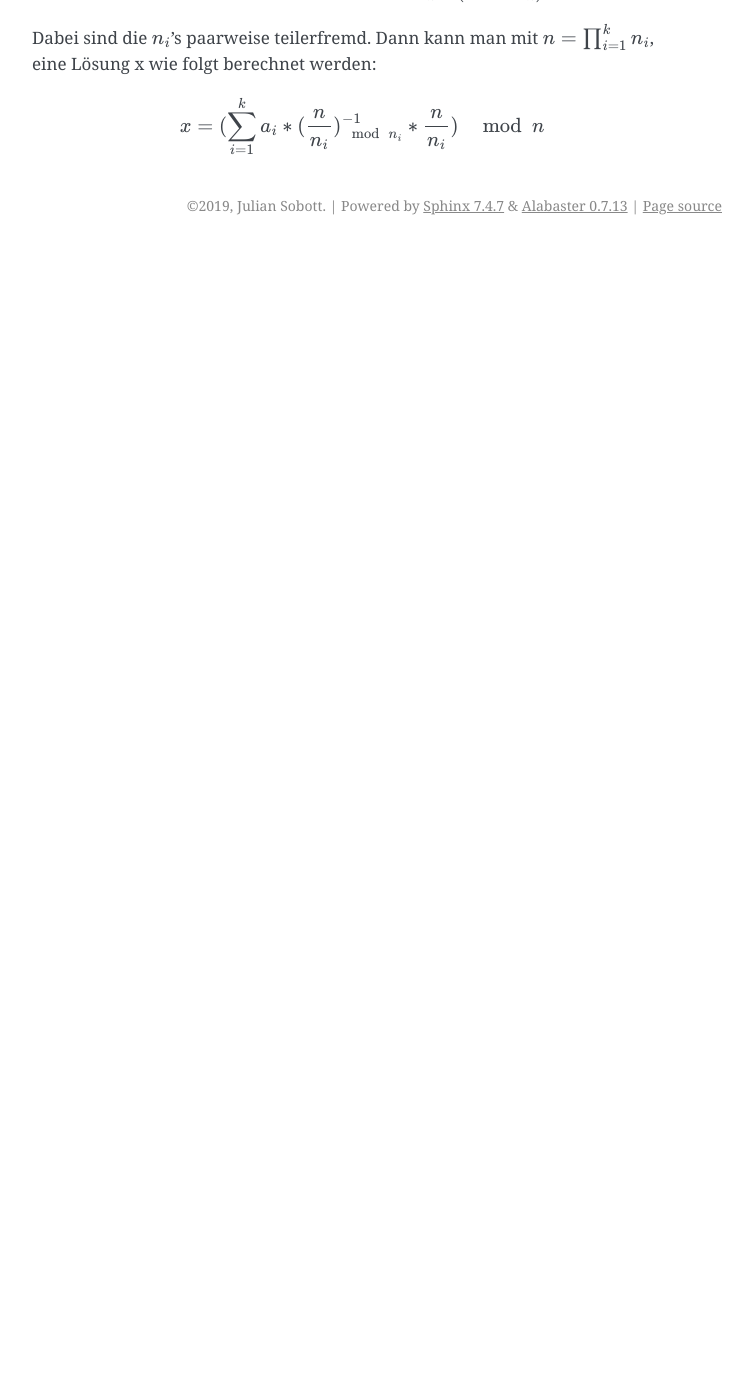
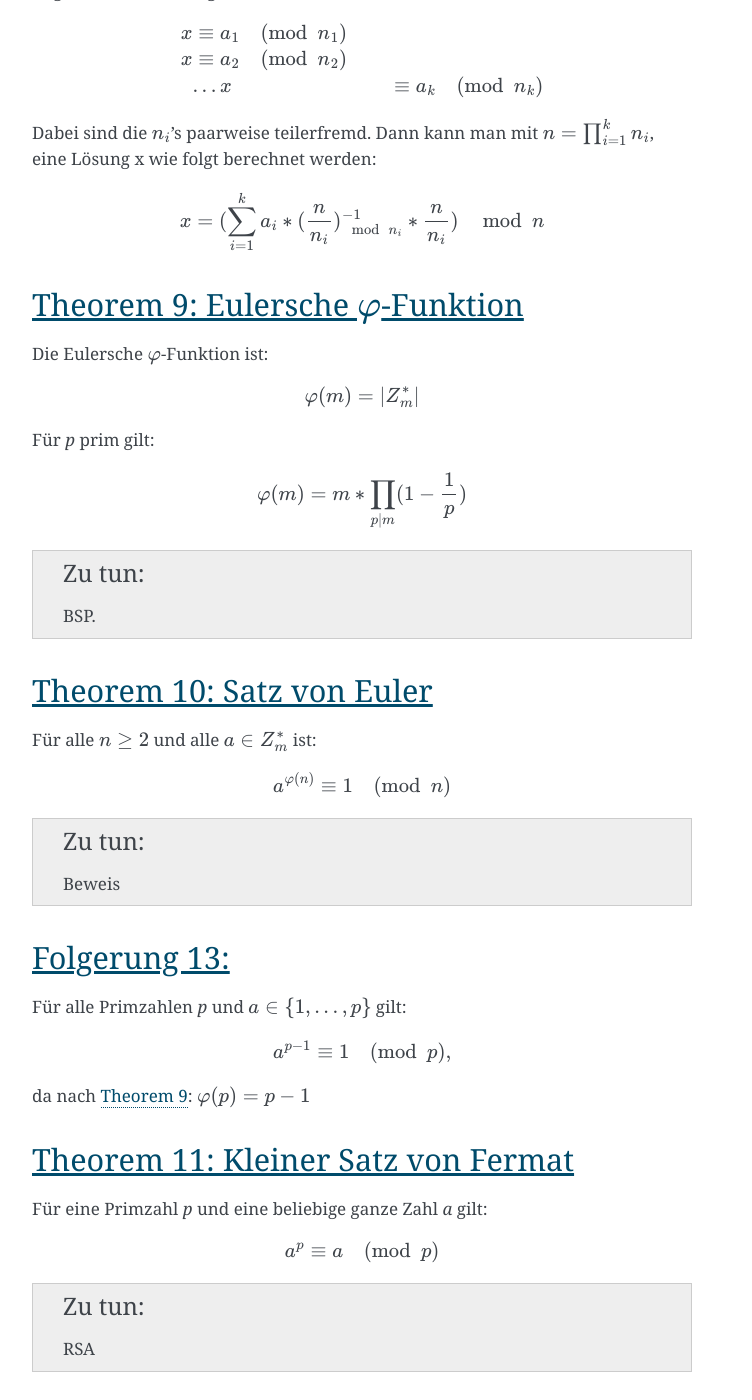
Before and after one commit to JulianSobott/Informatik-Studium, a Sphinx documentation site: the page built from source/diskrete_mathematik_und_lineare_algebra/03_kongruenzen.rst, in a window 1280 px wide and 1400 px high, scrolled down 6999 px. Shown: the whole window, without its empty margins (388-1140 px from the left). Built offline with Sphinx 7.4.7, drawn with Linux system fonts in a browser that asks for light colours; before the commit the page ends 7244 px from its top, so only the background shows below that; some of the changed text lies outside the part shown.

Commit message:
Add DM 03_kongruenzen (30.05.19)

```diff
--- a/source/diskrete_mathematik_und_lineare_algebra/03_kongruenzen.rst
+++ b/source/diskrete_mathematik_und_lineare_algebra/03_kongruenzen.rst
@@ -331,3 +331,52 @@ folgt berechnet werden:
 
 .. math::
     x=(\sum_{i=1}^k a_i*(\frac{n}{n_i})_{\mod n_i}^{-1}*\frac{n}{n_i}) \mod n
+
+.. _03_th_09:
+
+Theorem 9: Eulersche :math:`\varphi`-Funktion
+**************************************************
+
+Die Eulersche :math:`\varphi`-Funktion ist:
+
+.. math:: \varphi(m) = \vert Z_m^*\vert
+
+Für `p` prim gilt:
+
+.. math:: \varphi(m)=m* \prod_{p\mid m}(1-\frac{1}{p})
+
+.. todo::
+
+    BSP.
+
+Theorem 10: Satz von Euler
+******************************
+
+Für alle :math:`n\ge 2` und alle :math:`a\in Z_m^*` ist:
+
+.. math:: a^{\varphi(n)} \equiv 1 \pmod{n}
+
+
+.. todo::
+
+    Beweis
+
+Folgerung 13:
+****************************
+
+Für alle Primzahlen `p` und :math:`a\in\{1,...,p\}` gilt:
+
+.. math:: a^{p-1}\equiv 1 \pmod{p},
+
+da nach :ref:`Theorem 9 <03_th_09>`: :math:`\varphi(p)=p-1`
+
+Theorem 11: Kleiner Satz von Fermat
+****************************************
+
+Für eine Primzahl `p` und eine beliebige ganze Zahl `a` gilt:
+
+.. math:: a^p\equiv a\pmod{p}
+
+.. todo::
+
+    RSA
```
